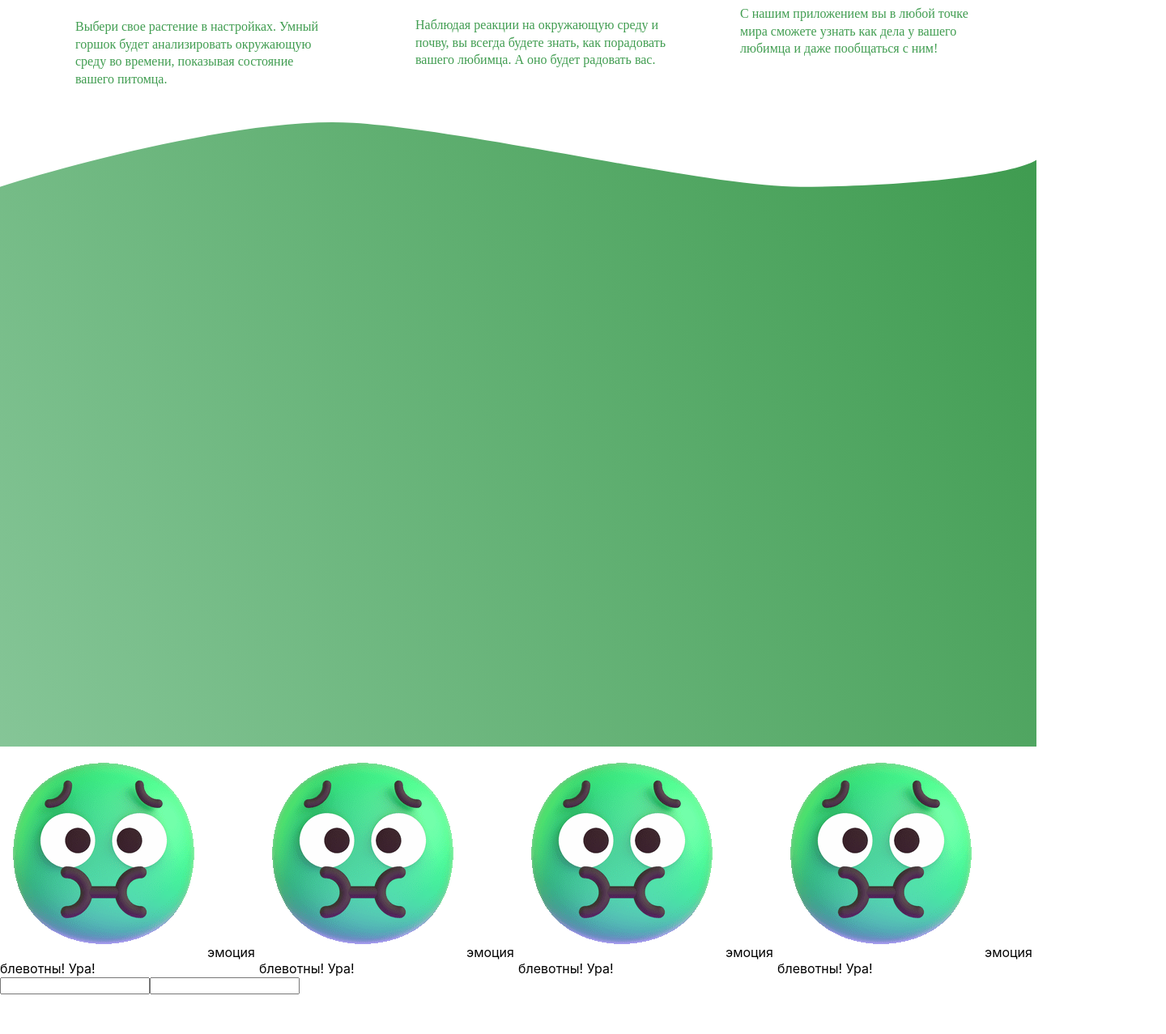
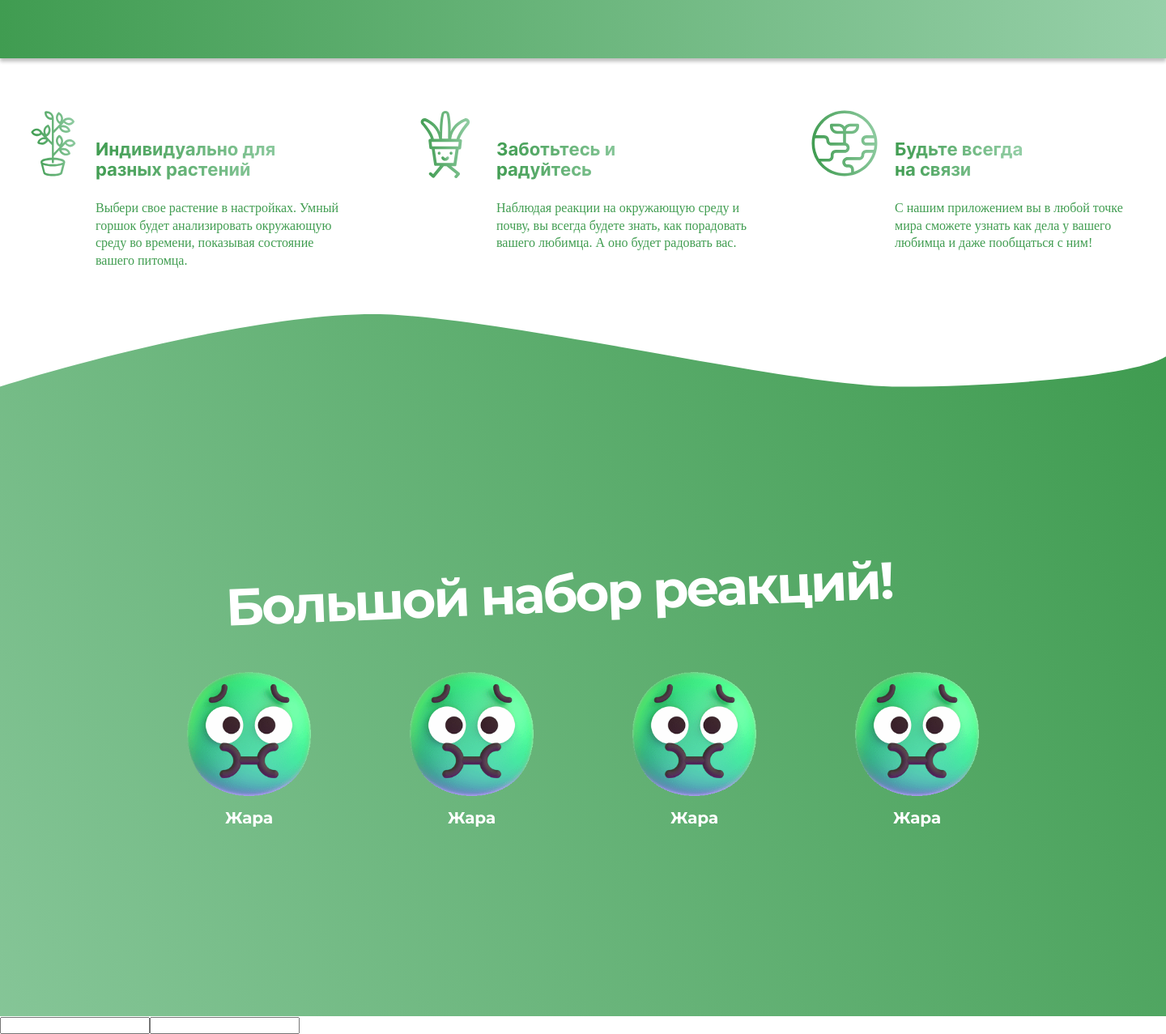
Before and after one commit to Nikit099/landingEMP, a React (Create React App) app: page / in a window 1280 px wide. Shown: the part 733-2010 px from the top of the page at 81% size, 1440 px wide, since content can reach past the window. Before the commit the page ends 1961 px from the top, so only its background shows below. Built offline with nearby package versions, Linux system fonts and the light colour scheme.

Commit message:
fixes 15.08

```diff
--- a/src/components/css/greenWave.css
+++ b/src/components/css/greenWave.css
@@ -24,21 +24,49 @@
 }
 
 .gW {
+    min-width: 1440px;
+    display: flex;
+    justify-content: center;
 
+    margin-left: auto;
+    margin-right: auto;
 }
 
 .gW-img {
     position: relative;
-    width: 100vw;
+    height: 867px;
+
+
     z-index: -1;
 }
 
 .central {
+    position: absolute;
+    display: flex;
+    flex-direction: column;
 
+    top: 1440px;
+
+    margin: 0 auto;
+
+    width: 1000px;
 }
 
 .central-title {
+    width: 933.333px;
+    height: 66.133px;
+    transform: rotate(-2.341deg);
 
+    color: #FFF;
+    font-family: "Montserrat-bold";
+    font-size: 64px;
+    font-style: normal;
+    font-weight: 700;
+    line-height: 81.7%; /* 52.288px */
+    letter-spacing: -2.88px;
+
+    padding-bottom: 60px;
+    padding-left: 60px;
 }
 
 .central-reactions {
@@ -46,20 +74,34 @@
     display: flex;
     flex-direction: row;
     z-index: 1;
+
+    justify-content: space-between;
 }
 
-.central-reaction-block-1 {
-    z-index: 1;
+.central-reaction-block {
+    height: 175px;
+    width: 175px;
+
+    display: flex;
+    flex-direction: column;
+
+    justify-content: center;
+    align-content: center;
 }
 
-.central-reaction-block-2 {
-
+.block-emoji {
+    height: 175px;
+    width: 175px;
 }
 
-.central-reaction-block-3 {
+.block-span {
+    color: #FFF;
+    font-family: "Montserrat-bold";
+    font-size: 20px;
+    font-style: normal;
+    font-weight: 700;
+    line-height: 124%; /* 24.8px */
 
+    display: flex;
+    justify-content: center;
 }
-
-.central-reaction-block-4 {
-
-}
--- a/src/components/css/header.css
+++ b/src/components/css/header.css
@@ -30,9 +30,15 @@
 
     display: flex;
     flex-direction: row;
+    justify-content: center;
+    align-items: center;
 
     max-height: 806px;
-    width: 100vw;
+    max-width: 1440px;
+    min-width: 1440px;
+
+    margin-left: auto;
+    margin-right: auto;
 }
 
 .header-left {
@@ -78,6 +84,7 @@
 
 .header-left-space-button {
     margin-top: 110px;
+    margin-bottom: 168px;
 }
 
 .header-left-button {
@@ -98,11 +105,7 @@
 }
 
 .header-right {
-    height: 50vh;
-    width: 50vw;
 }
 
 .header-right-img {
-    height: 50vh;
-    width: 50vw;
 }
--- a/src/components/css/whiteWave.css
+++ b/src/components/css/whiteWave.css
@@ -26,6 +26,17 @@
 .wW-main {
     display: flex;
     flex-direction: row;
+
+    max-width: 1440px;
+    min-width: 1440px;
+
+    justify-self: center;
+    justify-content: center;
+
+    margin-right: auto;
+    margin-left: auto;
+    margin-top: 60px;
+    margin-bottom: 60px;
 }
 
 .wW-main-grid-1 {
@@ -35,10 +46,12 @@
 
     row-gap: 24px;
     column-gap: 17px;
+
+    margin-right: 75px;
 }
 
 .wW-main-img-1 {
-
+    height: 90px;
 }
 
 .img-1 {
@@ -73,7 +86,7 @@
 
 .wW-main-text-1 {
     width: 310px;
-    height: 129px;
+    height: 82px;
 
     color: #419D51;
     font-family: Judson;
@@ -94,10 +107,12 @@
 
     row-gap: 24px;
     column-gap: 17px;
+
+    margin-right: 75px;
 }
 
 .wW-main-img-2 {
-
+    height: 90px;
 }
 
 .img-2 {
@@ -132,7 +147,7 @@
 
 .wW-main-text-2 {
     width: 310px;
-    height: 129px;
+    height: 82px;
 
     color: #419D51;
     font-family: Judson;
@@ -156,7 +171,9 @@
 }
 
 .wW-main-img-3 {
+    display: flex;
 
+    height: 90px;
 }
 
 .img-3 {
@@ -191,7 +208,7 @@
 
 .wW-main-text-3 {
     width: 310px;
-    height: 129px;
+    height: 82px;
 
     color: #419D51;
     font-family: Judson;
--- a/src/components/greenWave.jsx
+++ b/src/components/greenWave.jsx
@@ -10,24 +10,40 @@ const GreenWave = () => {
             <img className='gW-img' src={greenWave} alt='greenWave'></img>
                 <div className='central'>
                     <div className='central-title'>
-
+Большой набор реакций!
                     </div>
                     <div className='central-reactions'>
-                        <div className='central-reactions-block-1'>
-                            <img src={testEmoji} alt='emoji'></img>
-                            <span>эмоция блевотны! Ура!</span>
+                        <div className='central-reaction-block'>
+                            <div>
+                                <img className='block-emoji' src={testEmoji} alt='emoji'></img>
+                            </div>
+                            <div className='block-span'>
+                                Жара
+                            </div>
                         </div>
-                        <div className='central-reactions-block-2'>
-                            <img src={testEmoji} alt='emoji'></img>
-                            <span>эмоция блевотны! Ура!</span>
+                        <div className='central-reaction-block'>
+                            <div>
+                                <img className='block-emoji' src={testEmoji} alt='emoji'></img>
+                            </div>
+                            <div className='block-span'>
+                                Жара
+                            </div>
                         </div>
-                        <div className='central-reactions-block-3'>
-                            <img src={testEmoji} alt='emoji'></img>
-                            <span>эмоция блевотны! Ура!</span>
+                        <div className='central-reaction-block'>
+                            <div>
+                                <img className='block-emoji' src={testEmoji} alt='emoji'></img>
+                            </div>
+                            <div className='block-span'>
+                                Жара
+                            </div>
                         </div>
-                        <div className='central-reactions-block-4'>
-                            <img src={testEmoji} alt='emoji'></img>
-                            <span>эмоция блевотны! Ура!</span>
+                        <div className='central-reaction-block'>
+                            <div>
+                                <img className='block-emoji' src={testEmoji} alt='emoji'></img>
+                            </div>
+                            <div className='block-span'>
+                                Жара
+                            </div>
                         </div>
                     </div>
                 </div>
```
